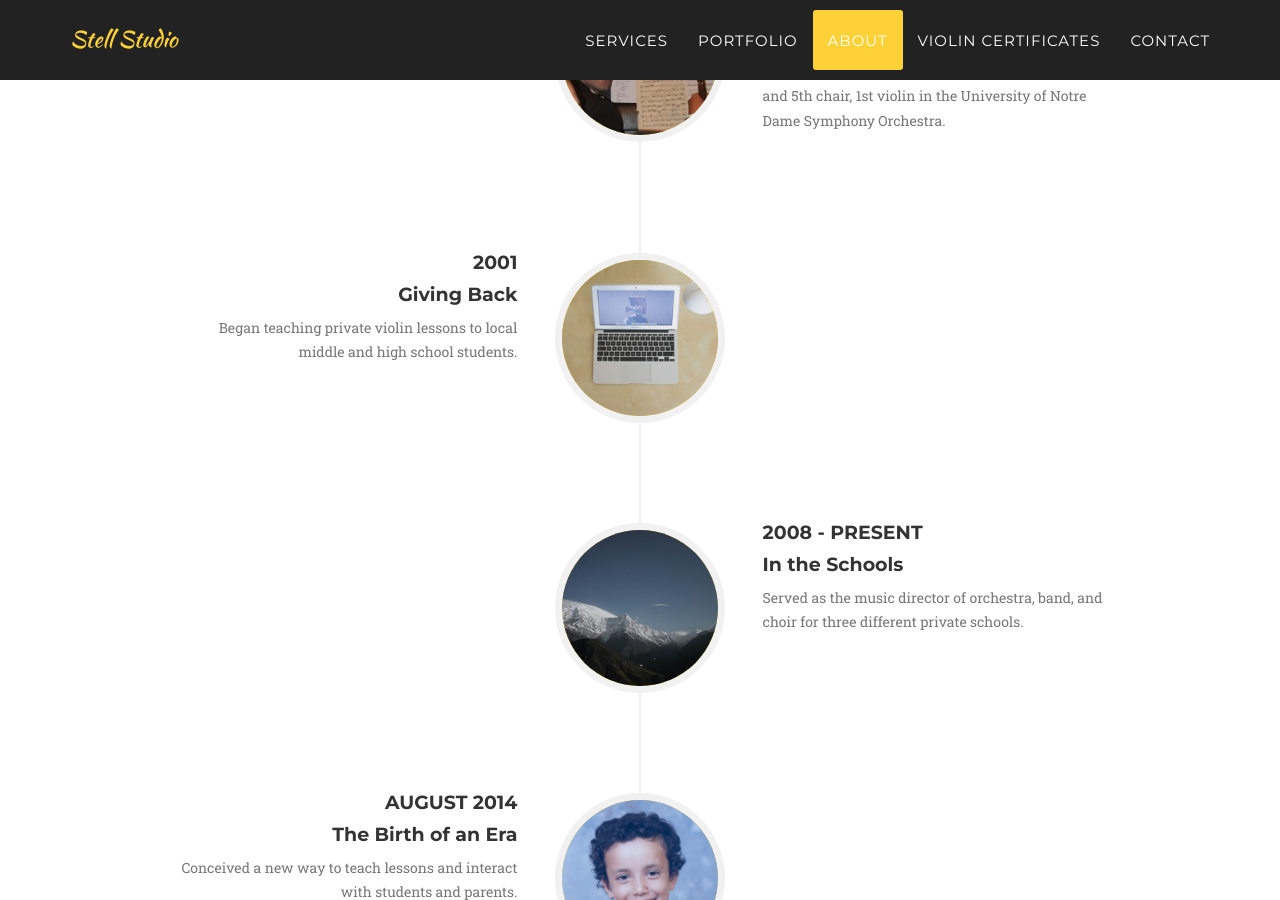
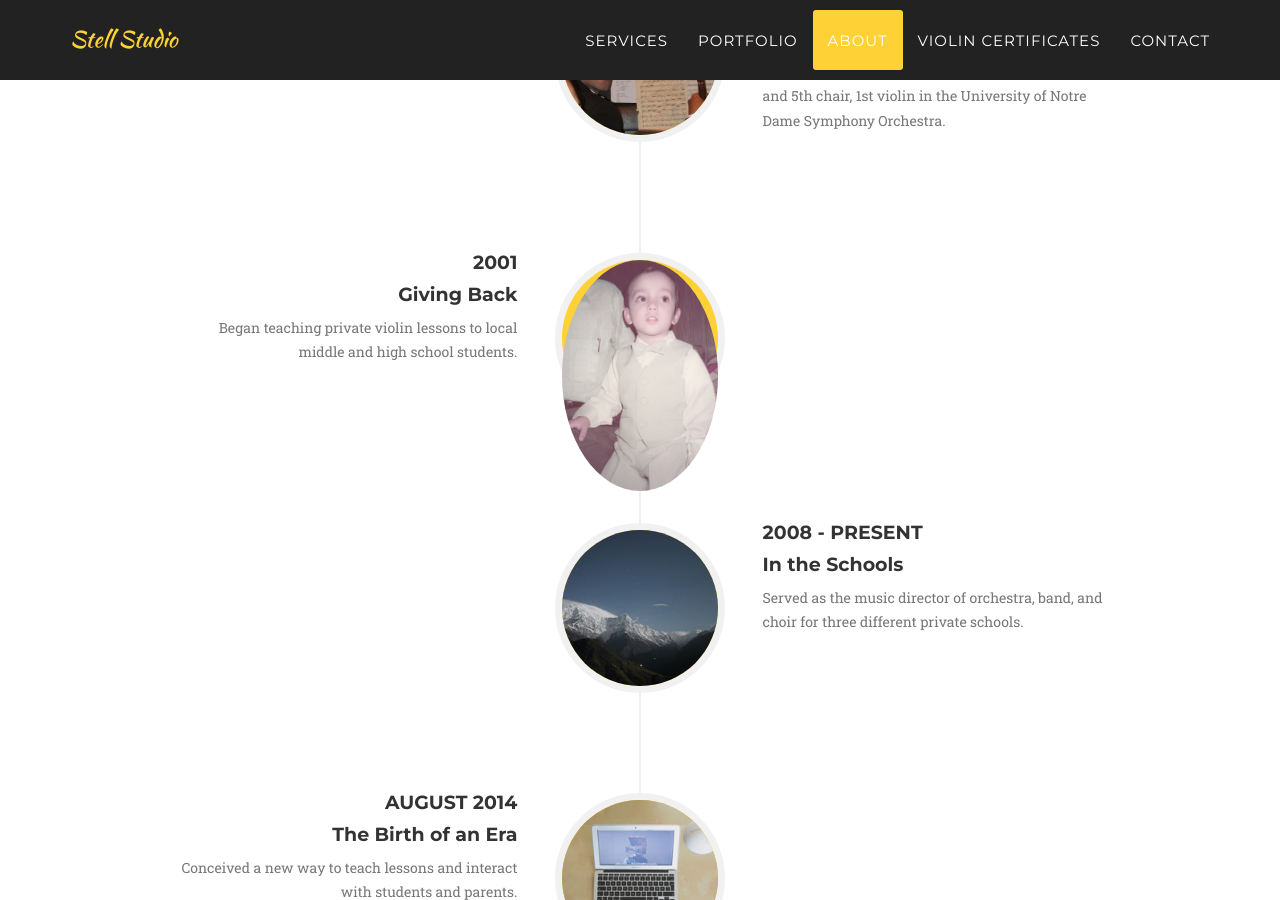
Before and after one commit to stellstudio/stellstudio.github.io, a Jekyll site: the page built from index.html, in a window 1280 px wide and 900 px high, scrolled down 3386 px. Built offline with Jekyll 4.4.1, drawn with Linux system fonts in a browser that asks for light colours; some web fonts are replaced.

Commit message:
changed 2 pics

```diff
--- a/_includes/about.html
+++ b/_includes/about.html
@@ -67,7 +67,7 @@
                             </div>
                          <li>
                             <div class="timeline-image">
-                                <img class="img-circle img-responsive" src="img/about/1.jpg" alt="">
+                                <img class="img-circle img-responsive" src="img/about/5.jpg" alt="">
                             </div>
                             <div class="timeline-panel">
                                 <div class="timeline-heading">
```
Also changed, not shown: img/about/3.jpg, img/about/5.jpg (added), img/about/Scanned Image 141140029.jpg (deleted).
